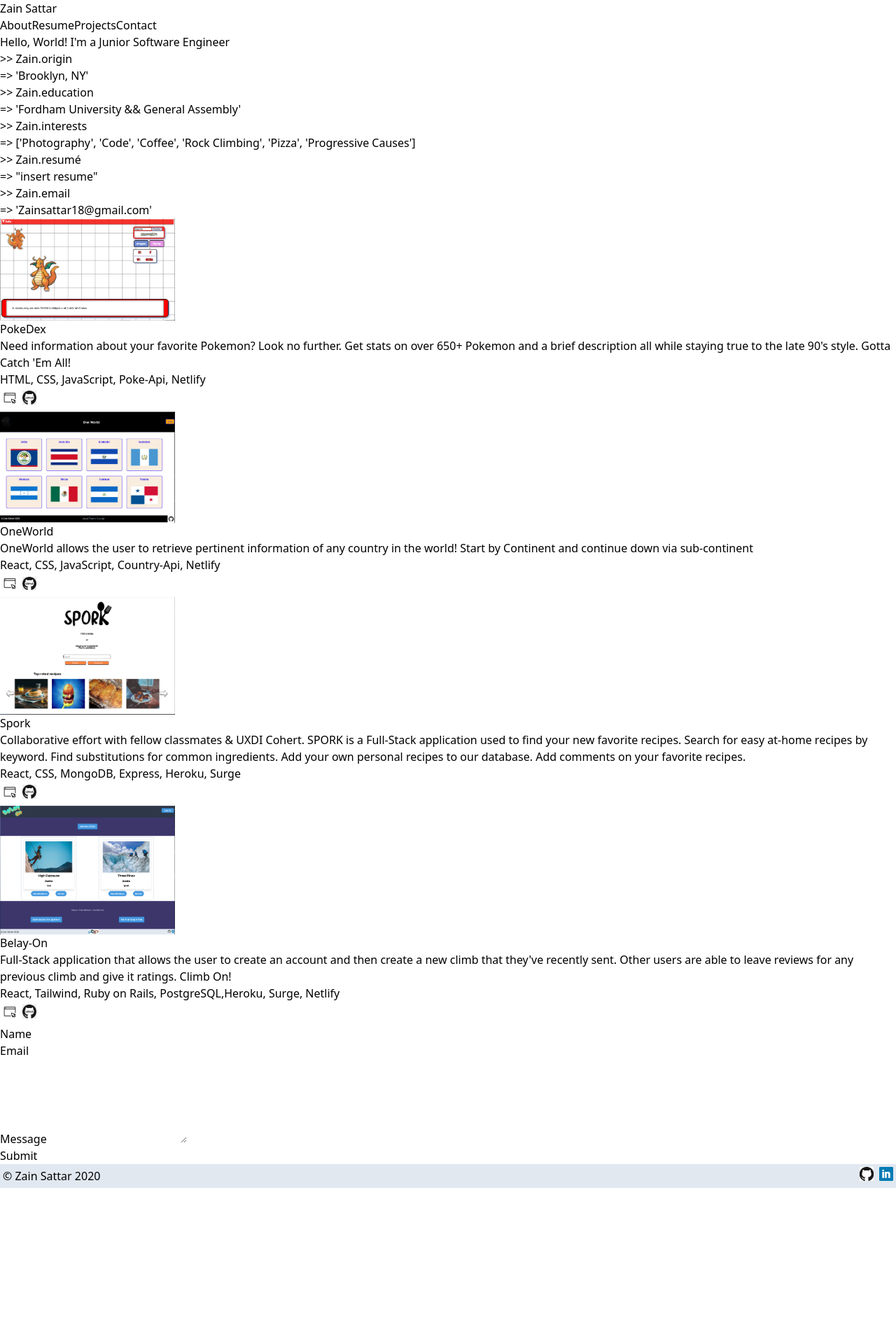
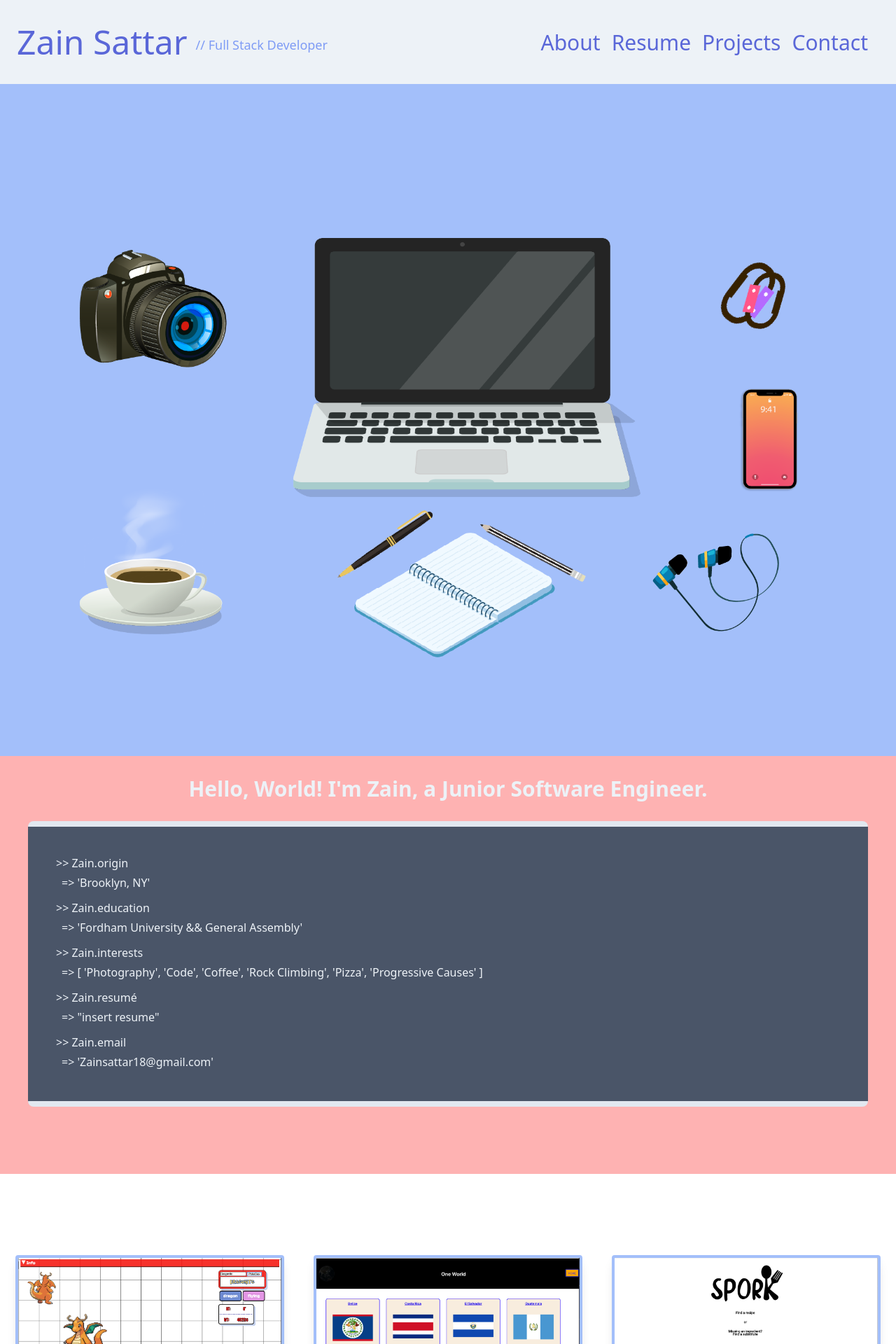
Before and after one commit to zainsattar18/portfolio-, a React (Create React App) app in the folder client/: page / in a window 1280 px wide. Shown: the top 1920 px of the page at 70% size. Before the commit the page ends 1697 px from the top, so only its background shows below. Built offline with nearby package versions, Linux system fonts and the light colour scheme.

Commit message:
nearly finished portfolio

```diff
--- a/client/src/App.js
+++ b/client/src/App.js
@@ -5,6 +5,7 @@ import './App.css';
 import Projects from './components/Projects';
 import About from './components/About'
 import Footer from './components/Footer'
+import Interests from './components/Interests';
 
 function App() {
 
@@ -12,13 +13,10 @@ function App() {
   return (
     <div className="">
       <Header />
-      <About
-      id="about"
-      />
+      <Interests />
+      <About/>
       <Projects />
-      <ContactForm
-      id="contact"
-      />
+      <ContactForm/>
       <Footer />
     </div>
   );
--- a/client/src/components/About.jsx
+++ b/client/src/components/About.jsx
@@ -2,34 +2,35 @@ import React from 'react'
 
 export default function () {
   return (
-    <div id="about">
-      <div>Hello, World! I'm a Junior Software Engineer</div>
-      <div>
+    <div id="about" className='bg-red-300'>
+      <div className='text-gray-200 font-bold flex text-sm md:text-3xl justify-center pt-6 stroke-current '>Hello, World! I'm Zain, a Junior Software Engineer.</div>
+      <div className="pt-6 p-10 pb-24">
+        <div className='bg-gray-700 p-10 border-t-8  border-b-8 rounded-lg'>
         <div>
-          <div> >> Zain.origin</div>
-          <div> => 'Brooklyn, NY' </div>
+          <div className='text-gray-200 font-medium'> >> Zain.origin</div>
+          <div className='text-gray-200 font-normal p-1 pl-2'> => 'Brooklyn, NY' </div>
         </div>
 
         <div>
-          <div> >> Zain.education</div>
-          <div> => 'Fordham University && General Assembly' </div>
+          <div className='text-gray-200 font-medium pt-2'> >> Zain.education</div>
+          <div className='text-gray-200 font-normal p-1 pl-2'> => 'Fordham University && General Assembly' </div>
         </div>
 
         <div>
-          <div> >> Zain.interests</div>
-          <div> => ['Photography', 'Code', 'Coffee', 'Rock Climbing', 'Pizza', 'Progressive Causes'] </div>
+          <div className='text-gray-200 font-medium pt-2'> >> Zain.interests</div>
+          <div className='text-gray-200 font-normal p-1 pl-2'> => [ 'Photography', 'Code', 'Coffee', 'Rock Climbing', 'Pizza', 'Progressive Causes' ] </div>
         </div>
 
         <div>
-          <div> >> Zain.resumé</div>
-          <div> => "insert resume"</div>
+          <div className='text-gray-200 font-medium pt-2'> >> Zain.resumé</div>
+          <div className='text-gray-200 font-normal p-1 pl-2'> => "insert resume"</div>
         </div>
 
         <div>
-          <div> >> Zain.email</div>
-          <div> => 'Zainsattar18@gmail.com' </div>
+          <div className='text-gray-200 font-medium pt-2'> >> Zain.email</div>
+          <div className='text-gray-200 font-normal p-1 pl-2'> => 'Zainsattar18@gmail.com' </div>
         </div>
-
+        </div>
       </div>
     </div>
   )
--- a/client/src/components/ContactForm.jsx
+++ b/client/src/components/ContactForm.jsx
@@ -39,69 +39,82 @@
 //     const { name, email, message } = this.state
 //     return (
 //       <div>
-//         <form onClick={() => this.handleSubmit()}>
+//         <form onSubmit={this.handleSubmit}>
 //           <input type="text" placeholder="name" name="name" value={name} onChange={this.handleChange} />
 //           <br />
 //           <input type="text" placeholder="email" name="email" value={email} onChange={this.handleChange} />
 //           <br />
 //           <textarea name="message" placeholder="Type Message Here!" value={message} onChange={this.handleChange} cols="30" rows="10"></textarea>
+//           <button>Submit</button>
 //         </form>
-//         <button>Submit</button>
 //       </div>
 //     )
 //   }
-//}
+// }
 
-import React, {Component} from 'react';
+import React, { Component } from 'react';
 import axios from 'axios';
 
-class ContactForm extends Component{
+class ContactForm extends Component {
 
-    handleSubmit(e){
+  handleSubmit(e) {
     e.preventDefault();
     const name = document.getElementById('name').value;
     const email = document.getElementById('email').value;
     const message = document.getElementById('message').value;
     axios({
       method: "POST",
-            url:"http://localhost:3000/send",
+      url: "http://localhost:3000/send",
       data: {
         name: name,
         email: email,
         message: message
       }
-        }).then((response)=>{
-            if (response.data.msg === 'success'){
+    }).then((response) => {
+      if (response.data.msg === 'success') {
         alert("Message Sent.");
         this.resetForm()
-            }else if(response.data.msg === 'fail'){
+      } else if (response.data.msg === 'fail') {
         alert("Message failed to send.")
       }
     })
   }
 
-    resetForm(){
+  resetForm() {
     document.getElementById('contact-form').reset();
   }
 
-    render(){
-        return(
-            <div className='' id="contact">
-                <form id="contact-form" onSubmit={this.handleSubmit.bind(this)} method="POST">
-                    <div className=''>
-                        <label for="name">Name</label>
-                        <input type="text" className="form-control" id="name" />
+  render() {
+    return (
+
+      <div id="contact">
+        <div className="md:flex md:flex-row md:justify-between pt-24 pb-24 bg-indigo-300">
+        <h1 className="pl-10 text-gray-700 text-xl font-bold flex items-center">~ Zainsattar18@gmail.com ~  </h1>
+        <form className='w-full max-w-lg md:mr-8 p-3 mt-2' id="contact-form" onSubmit={this.handleSubmit.bind(this)} method="POST">
+          <div className='flex flex-wrap -mx-3 mb-6'>
+            <div className="w-full md:w-1/2 px-3 md:mb-0">
+              <label className="block uppercase tracking-wide text-gray-700 text-xs font-bold mb-2" htmlFor="name">Name:</label>
+              <input className="appearance-none block w-full bg-gray-200 text-gray-700 border border-red-500 rounded py-3 px-4 mb-3 leading-tight focus:outline-none focus:bg-white" type="text" id="name" placeholder="Name"/>
             </div>
-                    <div className="form-group">
-                        <label for="exampleInputEmail1">Email </label>
-                        <input type="email" className="form-control" id="email" aria-describedby="emailHelp" />
           </div>
-                    <div className=''>
-                        <label for="message">Message</label>
-                        <textarea className="form-control" rows="5" id="message"></textarea>
+          <div className="flex flex-wrap -mx-3 mb-6">
+            <div className="w-full px-3">
+              <label className="block uppercase tracking-wide text-gray-700 text-xs font-bold mb-2" htmlFor="exampleInputEmail1">Email:</label>
+              <input className="appearance-none block w-full bg-gray-200 text-gray-700 border border-red-500 rounded py-3 px-4 leading-tight focus:outline-none focus:bg-white focus:border-gray-500" type="email" id="email" aria-describedby="emailHelp" placeholder="Email"/>
             </div>
-                    <button type="submit" className="">Submit</button>
+          </div>
+
+          <div className='flex flex-wrap -mx-3 mb-6'>
+            <div className="w-full px-3">
+              <label className="block uppercase tracking-wide text-gray-700 text-xs font-bold mb-2" htmlFor="message">Message:</label>
+              <textarea className=" no-resize appearance-none block w-full bg-gray-200 text-gray-700 border border-red-500 rounded py-3 px-4 mb-3 leading-tight focus:outline-none focus:bg-white focus:border-gray-500 h-48 resize-none" rows="10" id="message" placeholder="Message"></textarea>
+            </div>
+            </div>
+            <div className="flex justify-center">
+              <button type="submit" className="bg-blue-500 hover:bg-blue-400 text-white font-bold py-2 px-4 border-b-4 border-blue-700 hover:border-blue-500 rounded flex justify-center">Submit</button>
+              </div>
           </form>
+          </div>
       </div>
     )
   }
--- a/client/src/components/Header.jsx
+++ b/client/src/components/Header.jsx
@@ -5,12 +5,15 @@ import { Link } from "react-scroll";
 export default function () {
   return (
     <div>
-      <div>
-        <div>Zain Sattar</div>
+      <div className="flex justify-between items-center  bg-gray-200 p-2 md:p-6">
+        <div className="flex flex row text-lg md:text-5xl text-indigo-600 hover:text-black">Zain Sattar
+        <div className="text-sm flex items-center pl-1 md:text-lg md:pl-3 md:pt-2 text-indigo-400 hover:text-black"> // Full Stack Developer</div>
+        </div>
 
-        <div>
-
+        <div className="">
+        <div className="text-sm md:text-3xl md:flex-grow">
           <Link
+            className="block mt-4 md:inline-block lg:mt-0 text-indigo-600  hover:text-black mr-4"
               activeClass="active"
               to="about"
               spy={true}
@@ -18,7 +21,9 @@ export default function () {
               offset={0}
               duration={500}
           >About</Link>
+
           <Link
+            className="block mt-4 lg:inline-block lg:mt-0 text-indigo-600  hover:text-black mr-4"
               activeClass="active"
               to=""
               spy={true}
@@ -28,6 +33,7 @@ export default function () {
             >Resume</Link>
 
           <Link
+            className="block mt-4 lg:inline-block lg:mt-0 text-indigo-600  hover:text-black mr-4"
               activeClass="active"
               to="project"
               spy={true}
@@ -35,7 +41,9 @@ export default function () {
               offset={0}
               duration={500}
           >Projects</Link>
+
           <Link
+            className="block mt-4 lg:inline-block lg:mt-0 text-indigo-600 hover:text-black mr-4"
               activeClass="active"
               to="contact"
               spy={true}
@@ -43,7 +51,7 @@ export default function () {
               offset={0}
               duration={500}
             >Contact</Link>
-
+          </div>
         </div>
       </div>
     </div>
--- /dev/null
+++ b/client/src/components/Interests.jsx
@@ -0,0 +1,12 @@
+import React from 'react'
+import interests from '../images/interests.png'
+
+export default function Interests() {
+  return (
+    <div>
+      <div>
+        <img className="bg-indigo-300" src={interests} alt="about me in photos"/>
+      </div>
+    </div>
+  )
+}
--- a/client/src/components/Projects.jsx
+++ b/client/src/components/Projects.jsx
@@ -9,20 +9,24 @@ export default function Projects() {
   console.log(projectData)
 
   return (
-    <div id="project">
-      <div>
+    <div id="project" className="">
+      <div className="flex justify-evenly flex-wrap mt-24 mb-24">
         {projectData.map(data => {
-          return <div key={data.title}>
-            <img src={data.image} alt={data.title} width="250px" />
-            <div>{data.title}</div>
+          return <div className="max-w-sm rounded overflow-hidden shadow-lg m-5 border-4 border-indigo-300" key={data.title}>
+            <img className="w-full" src={data.image} alt={data.title} width="250px" />
+            <div className="px-6 py-4">
+              <div className="font-bold text-xl mb-2 flex justify-center">{data.title}</div>
 
-            <div>{data.description}</div>
-            <div>{data.stack}</div>
-            <div className="inline-block m-1">
-              <Link to={{ pathname: data.website_link }} target="_blank" > <img src={click} alt="website" width="20px" /></Link>
-            </div>
-            <div className="inline-block m-1">
-              <Link to={{ pathname: data.github_link }} target="_blank" > <img src={github2} alt="github" width="20px" /></Link>
+              <div className="text-gray-700 text-base pb-2">{data.description}</div>
+              <div className="text-gray-700 text-s pb-2">{data.stack}</div>
+              <div className="flex justify-evenly">
+                <div className="inline-block m-1">
+                  <Link to={{ pathname: data.website_link }} target="_blank" > <img src={click} alt="website" width="20px" /></Link>
+                </div>
+                <div className="inline-block m-1">
+                  <Link to={{ pathname: data.github_link }} target="_blank" > <img src={github2} alt="github" width="20px" /></Link>
+                </div>
+              </div>
             </div>
           </div>
         })}
```
Also changed, not shown: client/src/images/interests.png (added), 1 other file (tests, documents, lock files or other folders). Lines whose indentation alone changed are shown as unchanged.
